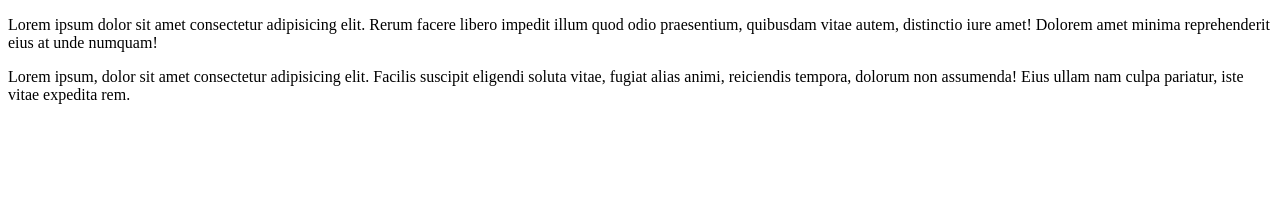
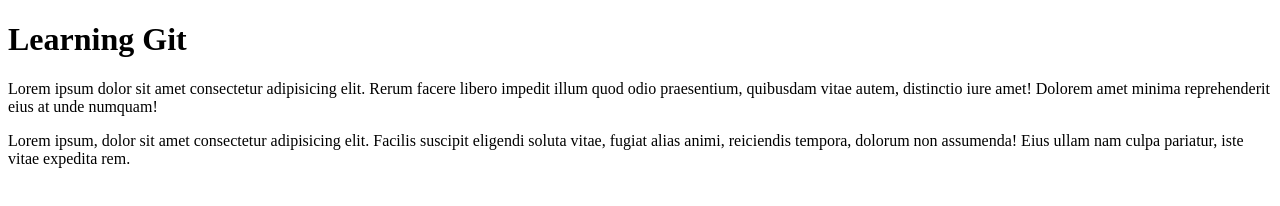
Before and after one commit to thakrudit/first-repo, a plain HTML site: page index.html in a window 1280 px wide. Drawn offline with Linux system fonts and the light colour scheme.

Commit message:
Add Heading

```diff
--- a/index.html
+++ b/index.html
@@ -6,6 +6,7 @@
     <title>Document</title>
 </head>
 <body>
+    <h1>Learning Git</h1>
     <p>Lorem ipsum dolor sit amet consectetur adipisicing elit. Rerum facere libero impedit illum quod odio praesentium, quibusdam vitae autem, distinctio iure amet! Dolorem amet minima reprehenderit eius at unde numquam!</p>
     <p>Lorem ipsum, dolor sit amet consectetur adipisicing elit. Facilis suscipit eligendi soluta vitae, fugiat alias animi, reiciendis tempora, dolorum non assumenda! Eius ullam nam culpa pariatur, iste vitae expedita rem.</p>
 </body>
```
